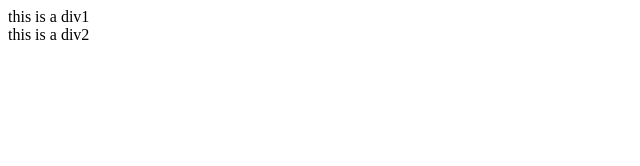
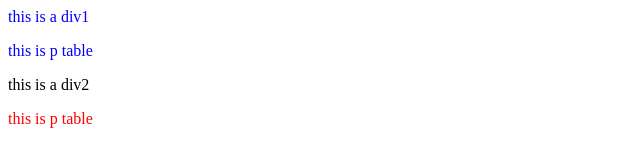
Before and after one commit to hxhaawt/Professional-JavaScript-for-Web-Developers, a plain HTML site: page 12/12-01.html in a window 1280 px wide. Shown: the whole page, without its empty margins (0-640 px from the left). Drawn offline with Linux system fonts and the light colour scheme.

Commit message:
commit use idea test

```diff
--- /dev/null
+++ b/12/12-01.css
@@ -0,0 +1,8 @@
+
+div.test{
+    color: blue;
+}
+
+div .test{
+    color: red;
+}
--- a/12/12-01.html
+++ b/12/12-01.html
@@ -3,11 +3,24 @@
 <head>
 	<meta charset="UTF-8">
 	<title>Title</title>
+	<link href="12-01.css" rel="stylesheet" type="text/css">
 	<script src="12-01.js"></script>
 </head>
 <body>
-	<div>this is a div1</div>
-	<div>this is a div2</div>
+	<div id="div1" class="test" >
+		this is a div1
+		<p >
+			this is p table
+		</p>
+	</div>
+
+	<div>
+		this is a div2
+		<p class="test">
+			this is p table
+		</p>
+
+	</div>
 
 </body>
 </html>
--- a/12/12-01.js
+++ b/12/12-01.js
@@ -20,5 +20,10 @@ addLoadEven(myFunction);
 
 function myFunction() {
 
-    alert("Hello");
+    // var div1 = document.getElementById("div1");
+    // div1.style.color = "red";
+    // div1.style.border = "2px solid green";
+
+
+
 }
```
